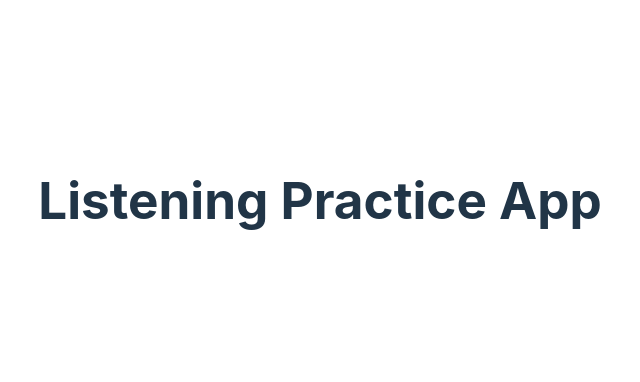
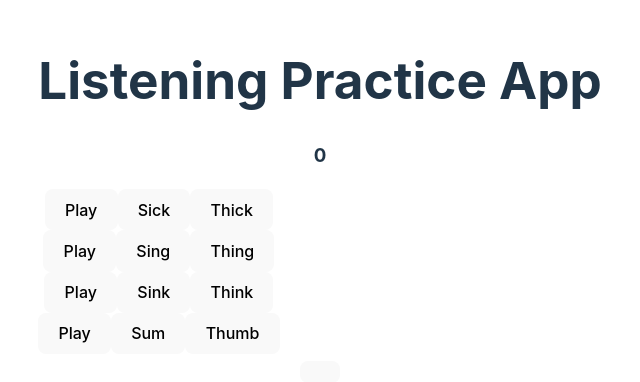
Before and after one commit to ShizuokaTerrier/soloProject1, a React (Vite) app in the folder soloProjectFrontend/: page / in a window 1280 px wide. Shown: the part 200-582 px from the top of the page, without its empty margins (320-960 px from the left). Built offline with nearby package versions, Linux system fonts and the light colour scheme.

Commit message:
frontend first semi-functioning game page

```diff
--- a/soloProjectFrontend/src/App.jsx
+++ b/soloProjectFrontend/src/App.jsx
@@ -1,13 +1,18 @@
 import { useState } from 'react'
 import './App.css'
 
+import SandTHMinimalPairs from './components/SandTHMinimalPairs'
+
 function App() {
-  const [count, setCount] = useState(0)
+
+
+
 
   return (
     <>
       <div>
         <h1>Listening Practice App</h1>
+        <SandTHMinimalPairs/>
       </div>
     </>
   )
--- /dev/null
+++ b/soloProjectFrontend/src/components/SandTHMinimalPairs.jsx
@@ -0,0 +1,100 @@
+import React, { useEffect } from "react";
+import { useState } from "react";
+
+function SandTHMinimalPairs(){
+
+    const arrayOfPairs = [
+    ["Sick", "Thick"],
+    ["Sing", "Thing"],
+    ["Sink", "Think"],
+    ["Sum","Thumb"]
+];
+
+
+const [answer1, setAnswer1] = useState(0);
+const [answer2, setAnswer2] = useState(0);
+const [answer3, setAnswer3] = useState(0);
+const [answer4, setAnswer4] = useState(0);
+
+const [clickCount, setClickCount] = useState(0)
+
+useEffect(()=>{
+    setAnswer1(flipACoin);
+    setAnswer2(flipACoin);
+    setAnswer3(flipACoin);
+    setAnswer4(flipACoin);
+
+
+},[])
+
+const [score, setScore] = useState(0);
+
+const answerArray = [answer1,answer2,answer3,answer4];
+
+console.log(answerArray)
+
+
+function playWord(word){
+    const utterance = new SpeechSynthesisUtterance(word);
+    utterance.rate = 1;
+    speechSynthesis.speak(utterance);
+}
+
+function flipACoin(){
+    return Math.floor(Math.random() * 2);
+}
+
+
+
+function checkAnswerZero(num){
+    if(num === 0){
+        let newScore = score + 1
+        setScore(newScore);
+        console.log(score)
+        let newClickCount = clickCount + 1;
+        setClickCount(newClickCount);
+        console.log(clickCount);
+    } else {
+        console.log("wrong answer")
+    }
+}
+
+function checkAnswerOne(num){
+    if(num === 1){
+        let newScore = score + 1
+        setScore(newScore);
+        console.log(score)
+        let newClickCount = clickCount + 1;
+        setClickCount(newClickCount);
+        console.log(clickCount);
+    } else {
+        console.log("Wrong answer")
+    }
+}
+
+if (clickCount === 3){
+
+}
+
+
+
+    return (
+        <>
+        <h3>{score}</h3>
+        <tbody>
+
+        {
+        arrayOfPairs.map((item, index) => {
+            return (
+            <tr key={index}>
+            <button className="play-button" onClick={(e)=>{playWord(item[answerArray[index]])}}>Play</button>
+            <button onClick={(e)=>{checkAnswerZero(answerArray[index]); e.currentTarget.disabled = true}}>{item[0]}</button>
+            <button onClick={(e)=>{checkAnswerOne(answerArray[index]); e.currentTarget.disabled = true}}>{item[1]}</button>
+            </tr>)}
+        )}
+        </tbody>
+        <button></button>
+        </>
+)}
+
+export default SandTHMinimalPairs;
```
